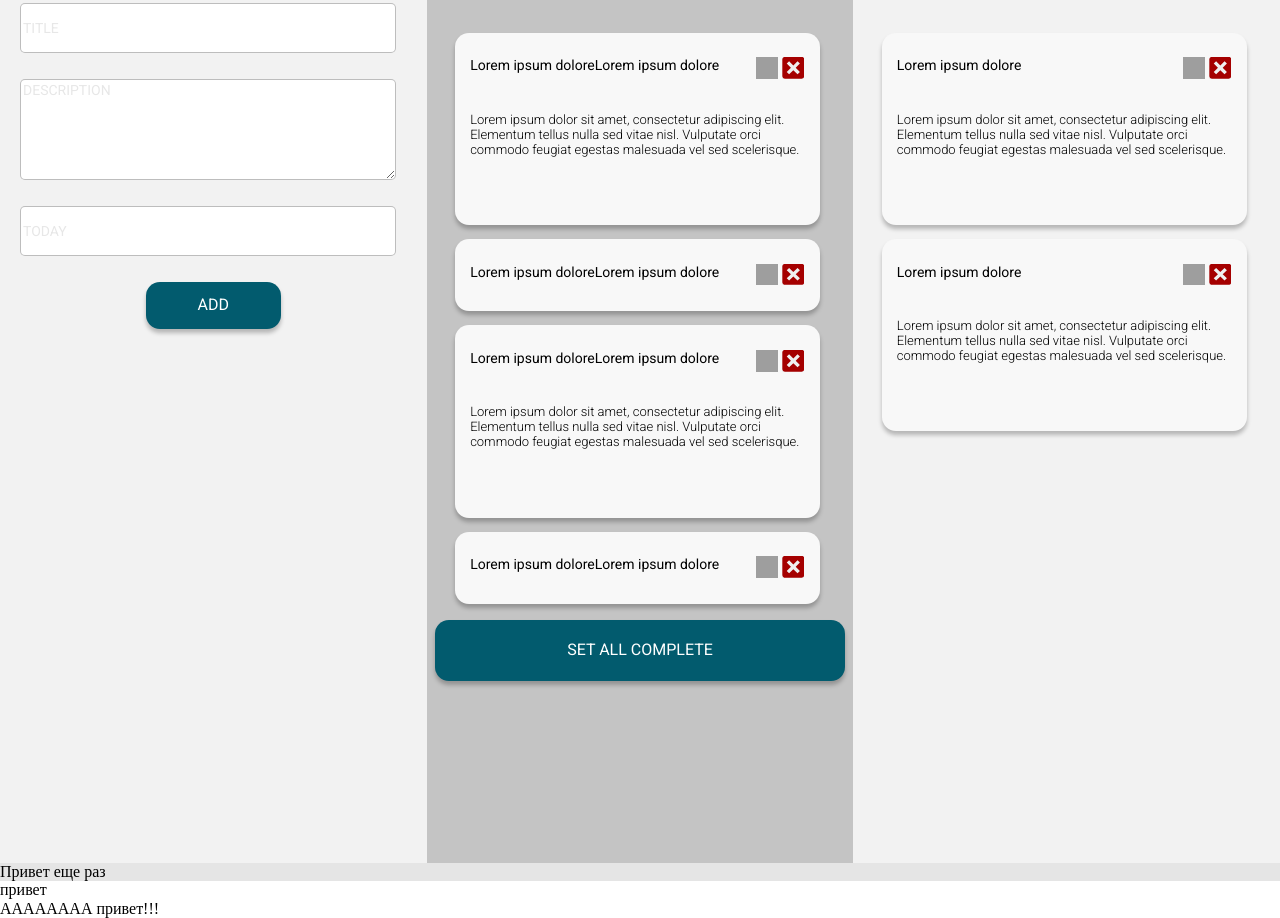
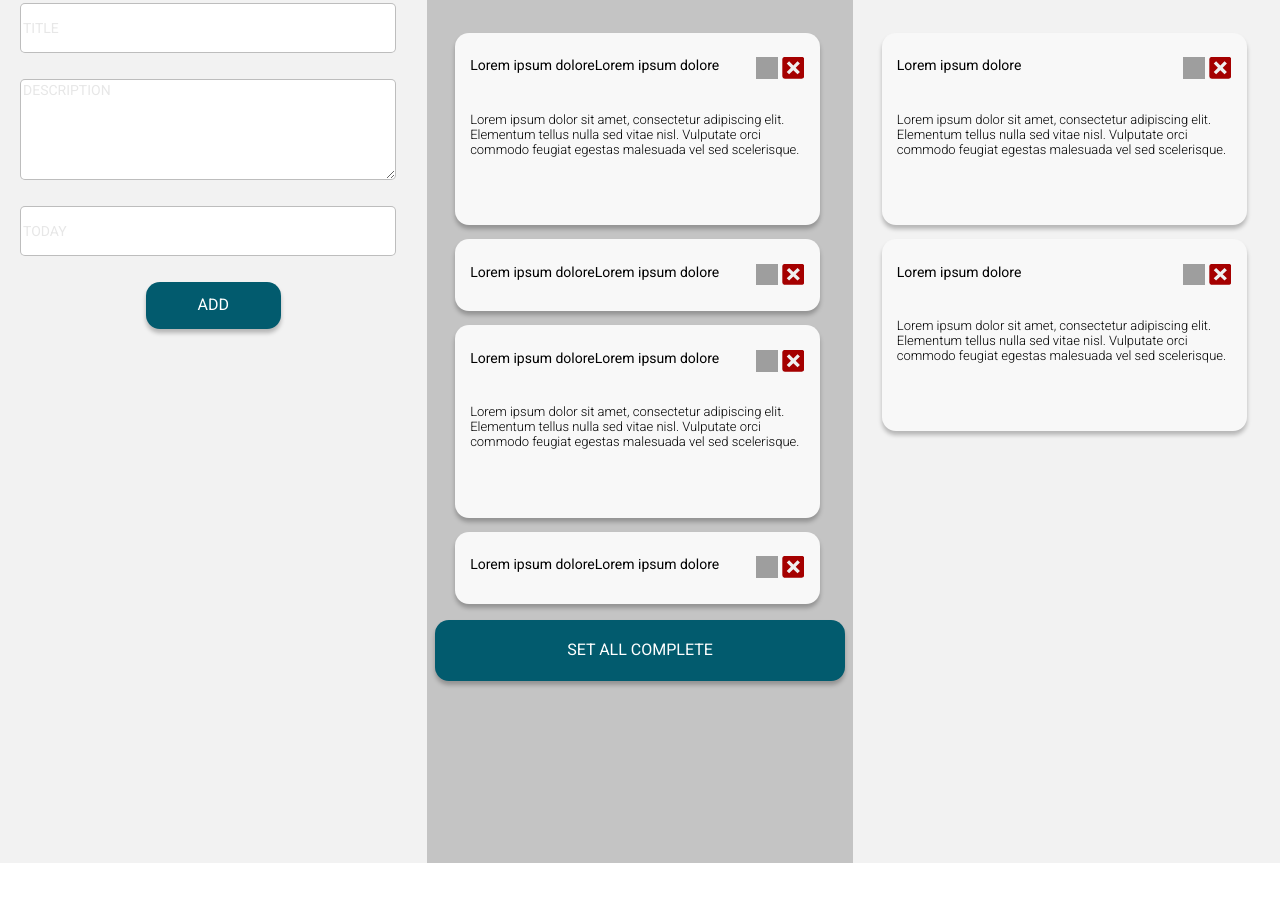
Before and after one commit to MichelKukresh/Project-to-do-list, a React app: page / in a window 1280 px wide. Shown: the part 186-1104 px from the top of the page. After the commit the page ends 1049 px from the top, so only its background shows below. Built offline with nearby package versions, Linux system fonts and the light colour scheme; grey boxes are pictures that could not be loaded.

Commit message:
fix: commend

```diff
--- a/public/index.html
+++ b/public/index.html
@@ -4,12 +4,10 @@
     <meta charset="utf-8" />
     <!--<link rel="icon" href="%PUBLIC_URL%/favicon.ico" />-->
     <meta name="viewport" content="width=device-width, initial-scale=1" />
-    <title>React Appdddd</title>
+    <title>React App</title>
   </head>
   <body>
     <noscript>You need to enable JavaScript to run this app.</noscript>
     <div id="root"></div>
-    <div>привет</div>
-    <div>АААААААА привет!!!</div>
   </body>
 </html>
--- a/src/components/App.js
+++ b/src/components/App.js
@@ -6,7 +6,6 @@ export const App = () => {
     return (
         <div className={styles.wrapper}>
             <Content/>
-            <div>Привет еще раз</div>
         </div>
     )
 }
```
Also changed, not shown: package.json (+162 -0 lines), src/index.js (+2 -6 lines), 1 other file.
